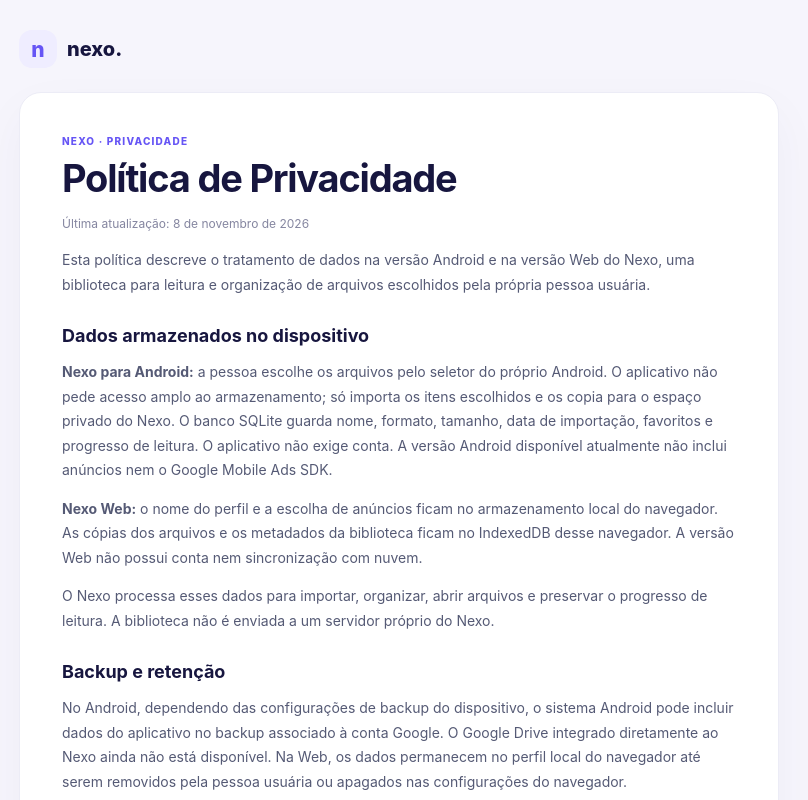
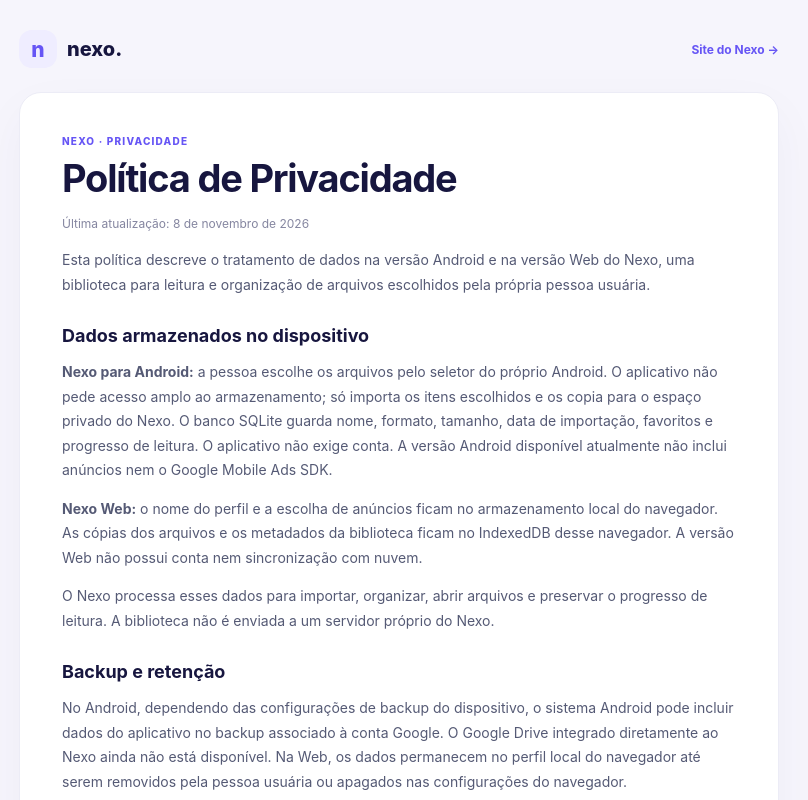
Before and after one commit to Zeckk120/nexo-privacidade, a plain HTML site: page index.html in a window 1280 px wide. Shown: the top 800 px of the page, without its empty margins (241-1049 px from the left). Drawn offline with Linux system fonts and the light colour scheme.

Commit message:
Link privacy page to Nexo developer site

```diff
--- a/index.html
+++ b/index.html
@@ -6,12 +6,12 @@
   <meta name="theme-color" content="#f6f5fc" />
   <title>Privacidade — Nexo</title>
   <style>
-    :root{font-family:Inter,-apple-system,BlinkMacSystemFont,"Segoe UI",sans-serif;color:#191a39;background:#f6f5fc}*{box-sizing:border-box}body{margin:0;padding:30px 16px 48px}.page{width:min(760px,100%);margin:0 auto}.brand{display:flex;align-items:center;gap:10px;margin-bottom:24px;color:#17163f;font-weight:800;font-size:20px}.mark{display:grid;place-items:center;width:38px;height:38px;border-radius:13px;background:#efedff;color:#6655f5;font-size:21px}.card{padding:clamp(22px,5vw,42px);border:1px solid #ececf6;border-radius:22px;background:#fff;box-shadow:0 18px 50px #302c6b0a}.eyebrow{color:#6655f5;font-size:10px;font-weight:800;letter-spacing:1.2px}h1{margin:8px 0 5px;color:#17163f;font-size:clamp(28px,6vw,38px);letter-spacing:-1.2px}time,.updated{color:#8586a0;font-size:12px}p,li{color:#555a75;font-size:14px;line-height:1.75}h2{margin:28px 0 7px;color:#17163f;font-size:18px}a{color:#5949df}.notice{margin:20px 0;padding:14px 16px;border:1px solid #f1d79b;border-radius:13px;background:#fff9e9;color:#735a22;font-size:12px;line-height:1.65}.contact{padding:14px 16px;border-radius:13px;background:#f7f6ff;color:#5b5874;font-size:13px;line-height:1.65}.footer{margin-top:18px;color:#9798ad;font-size:11px;text-align:center}
+    :root{font-family:Inter,-apple-system,BlinkMacSystemFont,"Segoe UI",sans-serif;color:#191a39;background:#f6f5fc}*{box-sizing:border-box}body{margin:0;padding:30px 16px 48px}.page{width:min(760px,100%);margin:0 auto}.brand{display:flex;align-items:center;gap:10px;margin-bottom:24px;color:#17163f;font-weight:800;font-size:20px}.brand-link{margin-left:auto;color:#6655f5;font-size:12px;text-decoration:none;font-weight:700}.mark{display:grid;place-items:center;width:38px;height:38px;border-radius:13px;background:#efedff;color:#6655f5;font-size:21px}.card{padding:clamp(22px,5vw,42px);border:1px solid #ececf6;border-radius:22px;background:#fff;box-shadow:0 18px 50px #302c6b0a}.eyebrow{color:#6655f5;font-size:10px;font-weight:800;letter-spacing:1.2px}h1{margin:8px 0 5px;color:#17163f;font-size:clamp(28px,6vw,38px);letter-spacing:-1.2px}time,.updated{color:#8586a0;font-size:12px}p,li{color:#555a75;font-size:14px;line-height:1.75}h2{margin:28px 0 7px;color:#17163f;font-size:18px}a{color:#5949df}.notice{margin:20px 0;padding:14px 16px;border:1px solid #f1d79b;border-radius:13px;background:#fff9e9;color:#735a22;font-size:12px;line-height:1.65}.contact{padding:14px 16px;border-radius:13px;background:#f7f6ff;color:#5b5874;font-size:13px;line-height:1.65}.footer{margin-top:18px;color:#9798ad;font-size:11px;text-align:center}
   </style>
 </head>
 <body>
   <main class="page">
-    <div class="brand"><span class="mark" aria-hidden="true">n</span><span>nexo.</span></div>
+    <div class="brand"><span class="mark" aria-hidden="true">n</span><span>nexo.</span><a class="brand-link" href="./site.html">Site do Nexo →</a></div>
     <article class="card">
       <div class="eyebrow">NEXO · PRIVACIDADE</div>
       <h1>Política de Privacidade</h1>
```
